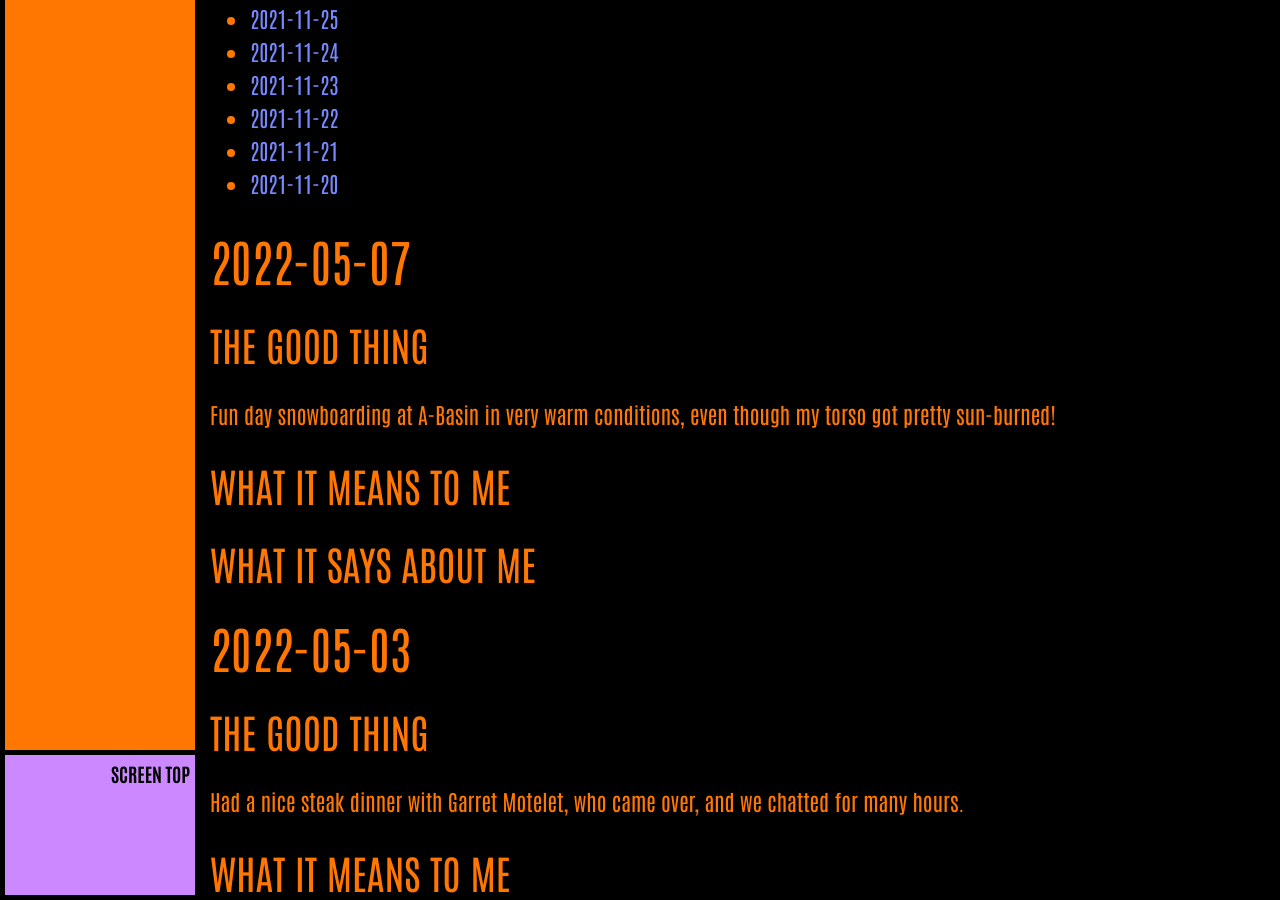
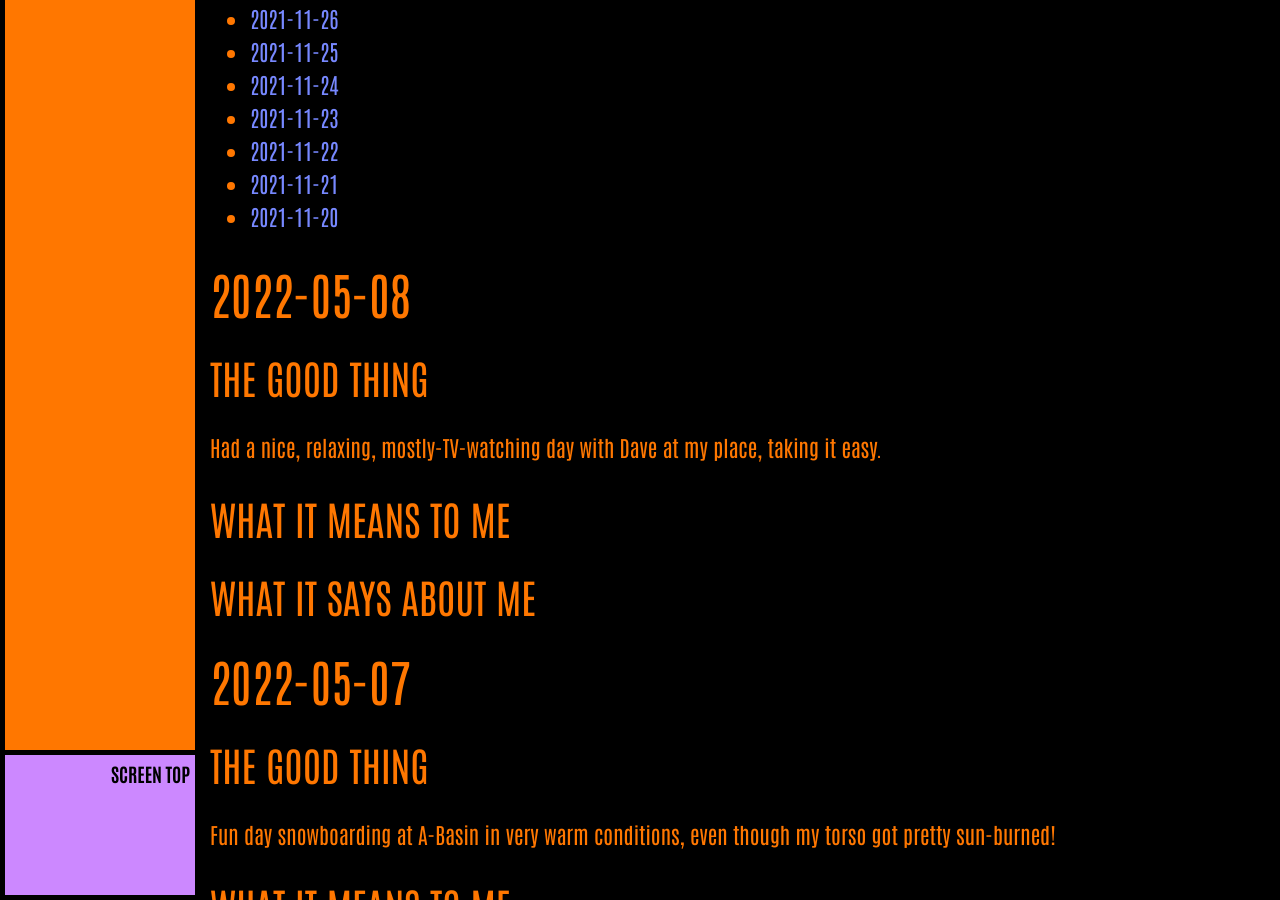
Before and after one commit to ArthurZey/arthurzey.github.io, a Jekyll site: the page built from _pages/one-good-thing.md, in a window 1280 px wide and 900 px high, scrolled down 3553 px. Built offline with Jekyll 4.4.1, drawn with Linux system fonts in a browser that asks for light colours; some of the changed text lies outside the part shown.

Commit message:
added stub for 2022-05-08

```diff
--- a/_pages/one-good-thing.md
+++ b/_pages/one-good-thing.md
@@ -12,6 +12,15 @@
 * TOC
 {:toc}
 {::options toc_levels="2" /}
+
+## 2022-05-08
+### The Good Thing
+Had a nice, relaxing, mostly-TV-watching day with Dave at my place, taking it easy.
+### What It Means to Me
+
+### What It Says about Me
+
+
 
 ## 2022-05-07
 ### The Good Thing
```
Also changed, not shown: other parts of _pages/one-good-thing.md (+1 -1 lines).
